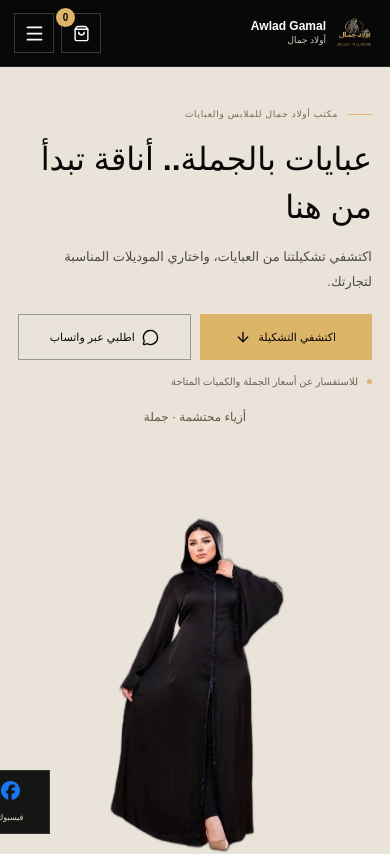
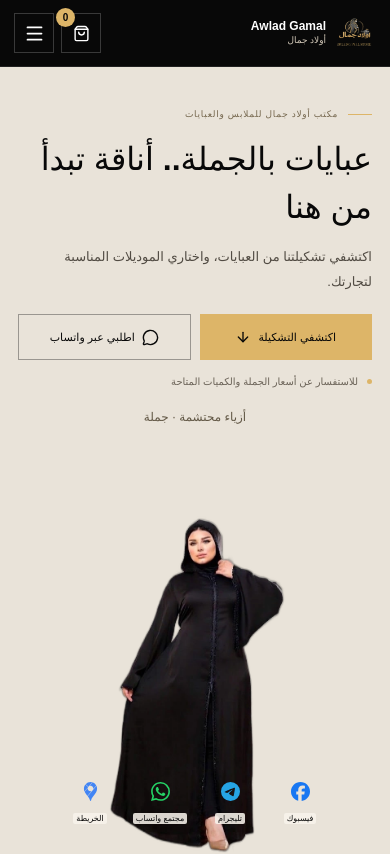
Before and after one commit to esooo201833/Gamal-Sons, a React (Vite) app: page / in a window 390 px wide. Shown: the top 854 px of the page. Built offline with nearby package versions, Linux system fonts and the light colour scheme; a web font is replaced by a local one.

Commit message:
Make floating social rail transparent

```diff
--- a/src/App.css
+++ b/src/App.css
@@ -4,9 +4,9 @@
 .skip-link { position: fixed; z-index: 100; inset-block-start: 10px; inset-inline-start: 10px; padding: 10px 16px; color: var(--black); background: var(--gold); transform: translateY(-150%); }
 .skip-link:focus { transform: translateY(0); }
 .site-header { position: sticky; z-index: 20; inset-block-start: 0; color: var(--white); background: var(--black); border-bottom: 1px solid rgb(255 255 255 / 10%); }
-.social-rail { position: fixed; z-index: 18; inset-inline-end: max(12px, calc((100vw - 1420px) / 2)); inset-block-start: 50%; display: flex; flex-direction: column; gap: 5px; padding: 5px; border: 1px solid rgb(255 255 255 / 12%); background: rgb(8 8 8 / 94%); transform: translateY(-50%); }
+.social-rail { position: fixed; z-index: 18; inset-inline-end: max(12px, calc((100vw - 1420px) / 2)); inset-block-start: 50%; display: flex; flex-direction: column; gap: 5px; padding: 0; border: 0; background: transparent; transform: translateY(-50%); }
 .social-rail-link { position: relative; width: 42px; height: 42px; display: grid; place-items: center; border: 1px solid transparent; color: var(--gold); text-decoration: none; transition: color .18s ease, background .18s ease; }
-.social-rail-link:hover, .social-rail-link:focus-visible { color: var(--white); background: #28251f; }
+.social-rail-link:hover, .social-rail-link:focus-visible { background: rgb(8 8 8 / 7%); }
 .social-rail-label { position: absolute; inset-inline-start: calc(100% + 8px); inset-block-start: 50%; padding: 7px 10px; color: var(--white); background: var(--dark-surface); border: 1px solid rgb(255 255 255 / 14%); font-size: 11px; line-height: 1.4; white-space: nowrap; opacity: 0; visibility: hidden; transform: translateY(-50%) translateX(-4px); transition: opacity .16s ease, transform .16s ease, visibility .16s ease; }
 .social-rail-link:hover .social-rail-label, .social-rail-link:focus-visible .social-rail-label { opacity: 1; visibility: visible; transform: translateY(-50%); }
 .nav-wrap { width: min(1380px, calc(100% - 48px)); min-height: 78px; margin-inline: auto; display: flex; align-items: center; justify-content: space-between; gap: 28px; }
@@ -109,7 +109,6 @@
 .facebook-brand-icon, .social-rail-facebook { color: #1877f2; }
 .telegram-brand-icon, .social-rail-telegram { color: #26a5e4; }
 .social-rail-maps { color: #4285f4; }
-.social-rail-link:hover, .social-rail-link:focus-visible { color: var(--white); }
 .contact-card-copy { min-width: 0; flex: 1; display: grid; gap: 5px; }
 .contact-card-copy strong { color: #1b1a17; font-size: 12px; font-weight: 600; line-height: 1.6; }
 .contact-card-copy small { color: var(--muted); font-size: 10px; line-height: 1.6; }
@@ -181,8 +180,9 @@
   .page-width { width: min(100% - 48px, 720px); }
   .nav-wrap { width: calc(100% - 36px); min-height: 72px; }
   .social-rail { inset-inline-start: 50%; inset-inline-end: auto; inset-block-start: auto; inset-block-end: calc(10px + env(safe-area-inset-bottom)); width: max-content; max-width: calc(100vw - 16px); flex-direction: row; gap: 0; padding: 4px; transform: translateX(-50%); }
+  [dir='rtl'] .social-rail { transform: translateX(50%); }
   .social-rail-link { width: 70px; height: 54px; flex-direction: column; gap: 2px; }
-  .social-rail-label { position: static; padding: 0; color: #e7e1d7; background: transparent; border: 0; font-size: 8px; line-height: 1.2; opacity: 1; visibility: visible; transform: none; }
+  .social-rail-label { position: static; padding: 1px 3px; color: var(--black); background: rgb(247 243 235 / 88%); border: 0; border-radius: 2px; font-size: 8px; line-height: 1.2; opacity: 1; visibility: visible; transform: none; }
   .social-rail-link:hover .social-rail-label, .social-rail-link:focus-visible .social-rail-label { transform: none; }
   .site-footer { padding-block-end: calc(66px + env(safe-area-inset-bottom)); }
   .desktop-language, .nav-whatsapp { display: none; }
```
